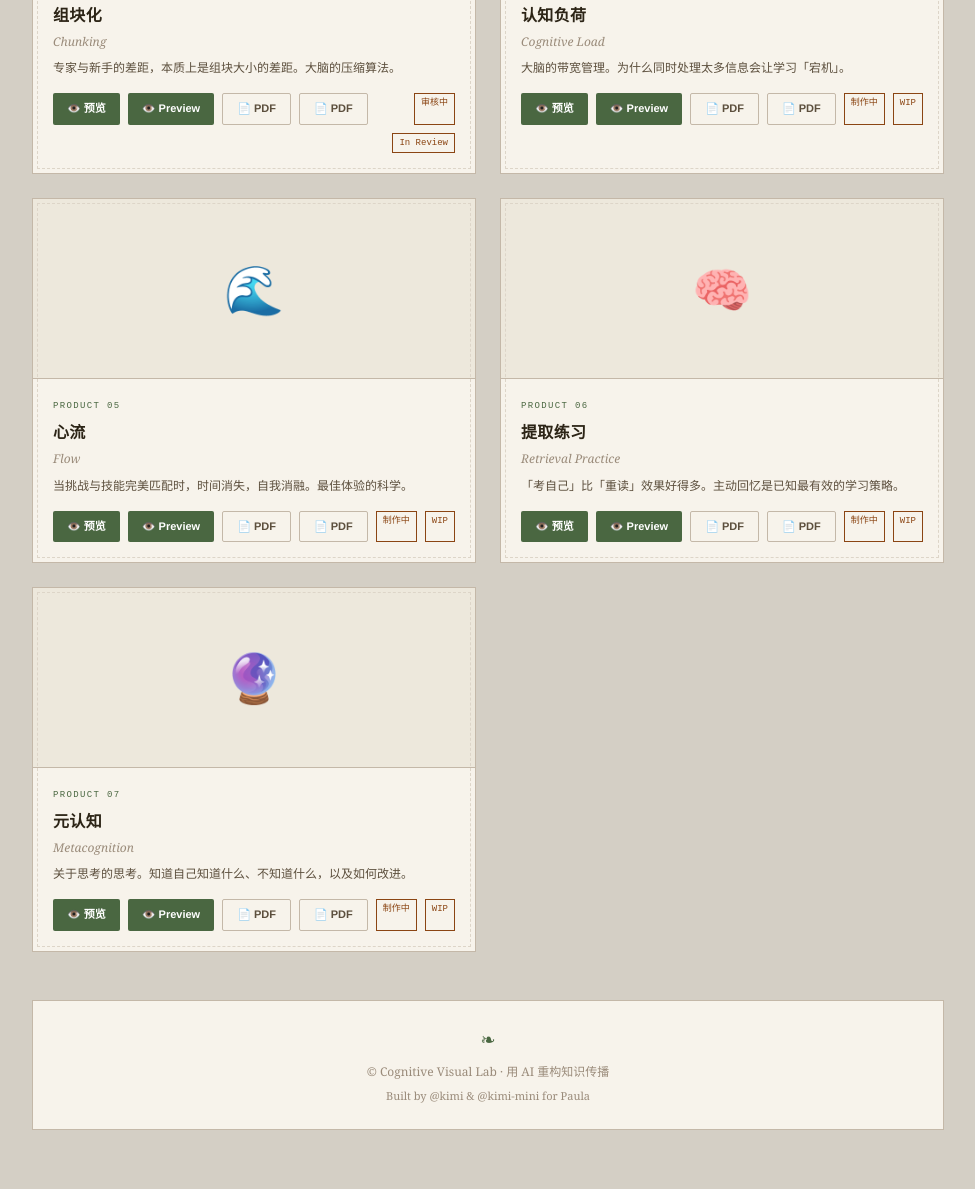
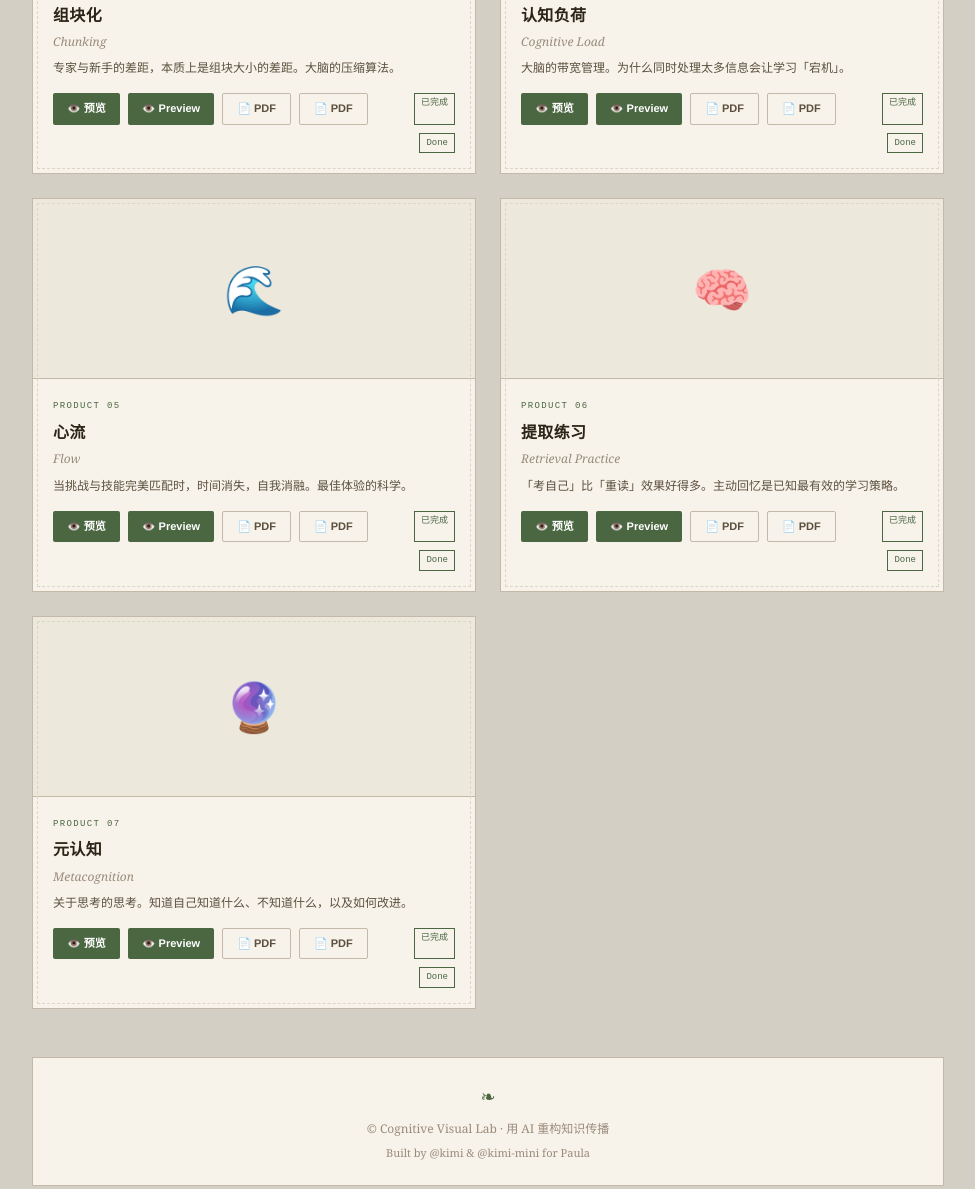
Before and after one commit to 0065paula/cognitive-visual-lab, a plain HTML site: page index.html in a window 1280 px wide. Shown: the part 1041-2230 px from the top of the page, without its empty margins (152-1127 px from the left). Drawn offline with Linux system fonts and the light colour scheme.

Commit message:
launch: mark all 7 products as complete on landing page
- #01 工作记忆: 已完成
- #02 间隔重复: 已完成 ★9.2
- #03 组块化: 已完成（@kimi reviewed）
- #04 认知负荷: 已完成（@kimi reviewed）
- #05 心流: 已完成（@kimi reviewed）
- #06 提取练习: 已完成（@kimi reviewed）
- #07 元认知: 已完成（@kimi reviewed）

All products pass 6-dimension review checklist.
Ready for public launch.

```diff
--- a/index.html
+++ b/index.html
@@ -379,8 +379,8 @@ footer .ornament {
           <a href="products/03-chunking/index.html" class="btn btn-primary" data-lang="en">👁️ Preview</a>
           <a href="products/03-chunking/assets/poster-cn.pdf" class="btn btn-secondary" data-lang="zh">📄 PDF</a>
           <a href="products/03-chunking/assets/poster-en.pdf" class="btn btn-secondary" data-lang="en">📄 PDF</a>
-          <span class="badge-free" data-lang="zh">审核中</span>
-          <span class="badge-free" data-lang="en">In Review</span>
+          <span class="badge-done" data-lang="zh">已完成</span>
+          <span class="badge-done" data-lang="en">Done</span>
         </div>
       </div>
     </article>
@@ -401,8 +401,8 @@ footer .ornament {
           <a href="products/04-cognitive-load/index.html" class="btn btn-primary" data-lang="en">👁️ Preview</a>
           <a href="products/04-cognitive-load/assets/poster-cn.pdf" class="btn btn-secondary" data-lang="zh">📄 PDF</a>
           <a href="products/04-cognitive-load/assets/poster-en.pdf" class="btn btn-secondary" data-lang="en">📄 PDF</a>
-          <span class="badge-free" data-lang="zh">制作中</span>
-          <span class="badge-free" data-lang="en">WIP</span>
+          <span class="badge-done" data-lang="zh">已完成</span>
+          <span class="badge-done" data-lang="en">Done</span>
         </div>
       </div>
     </article>
@@ -423,8 +423,8 @@ footer .ornament {
           <a href="products/05-flow/index.html" class="btn btn-primary" data-lang="en">👁️ Preview</a>
           <a href="products/05-flow/assets/poster-cn.pdf" class="btn btn-secondary" data-lang="zh">📄 PDF</a>
           <a href="products/05-flow/assets/poster-en.pdf" class="btn btn-secondary" data-lang="en">📄 PDF</a>
-          <span class="badge-free" data-lang="zh">制作中</span>
-          <span class="badge-free" data-lang="en">WIP</span>
+          <span class="badge-done" data-lang="zh">已完成</span>
+          <span class="badge-done" data-lang="en">Done</span>
         </div>
       </div>
     </article>
@@ -445,8 +445,8 @@ footer .ornament {
           <a href="products/06-retrieval-practice/index.html" class="btn btn-primary" data-lang="en">👁️ Preview</a>
           <a href="products/06-retrieval-practice/assets/poster-cn.pdf" class="btn btn-secondary" data-lang="zh">📄 PDF</a>
           <a href="products/06-retrieval-practice/assets/poster-en.pdf" class="btn btn-secondary" data-lang="en">📄 PDF</a>
-          <span class="badge-free" data-lang="zh">制作中</span>
-          <span class="badge-free" data-lang="en">WIP</span>
+          <span class="badge-done" data-lang="zh">已完成</span>
+          <span class="badge-done" data-lang="en">Done</span>
         </div>
       </div>
     </article>
@@ -467,8 +467,8 @@ footer .ornament {
           <a href="products/07-metacognition/index.html" class="btn btn-primary" data-lang="en">👁️ Preview</a>
           <a href="products/07-metacognition/assets/poster-cn.pdf" class="btn btn-secondary" data-lang="zh">📄 PDF</a>
           <a href="products/07-metacognition/assets/poster-en.pdf" class="btn btn-secondary" data-lang="en">📄 PDF</a>
-          <span class="badge-free" data-lang="zh">制作中</span>
-          <span class="badge-free" data-lang="en">WIP</span>
+          <span class="badge-done" data-lang="zh">已完成</span>
+          <span class="badge-done" data-lang="en">Done</span>
         </div>
       </div>
     </article>
```
